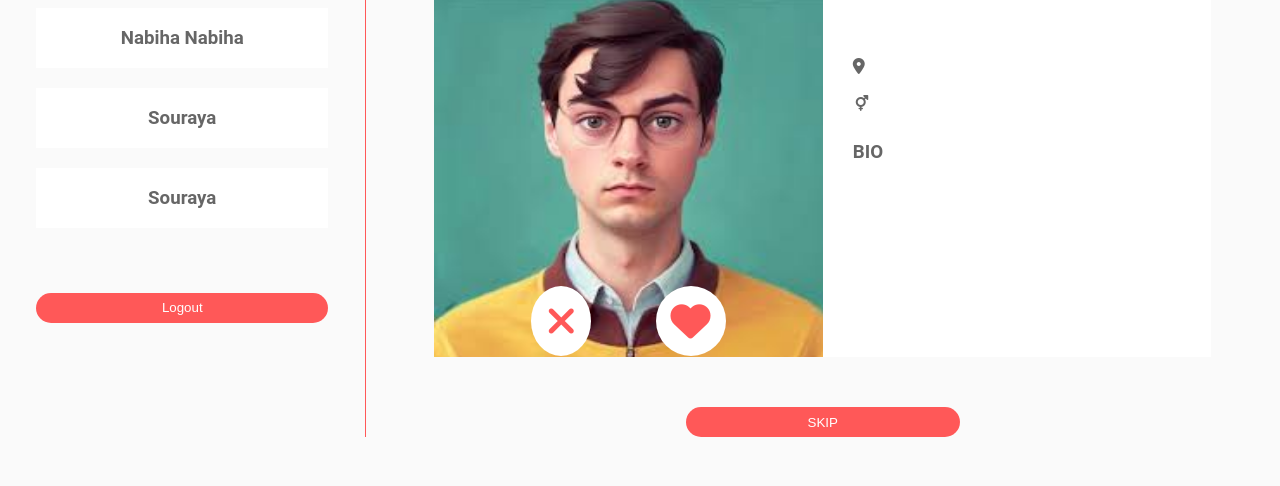
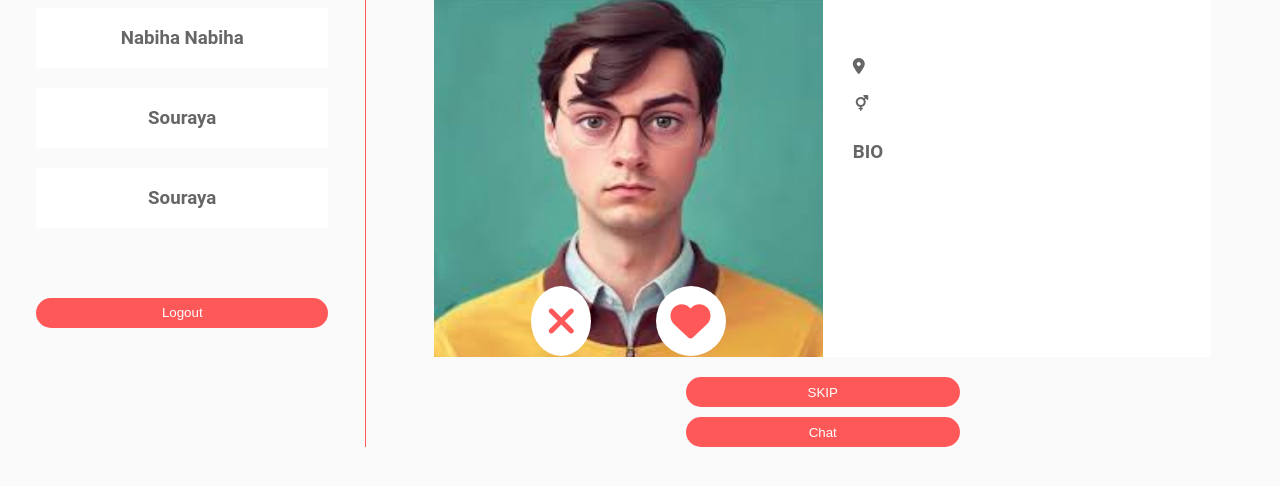
Before and after one commit to james-mahfouz/dating_app_fe, a plain HTML site: page index.html in a window 1280 px wide. Shown: the part 228-714 px from the top of the page. Drawn offline with nearby package versions, Linux system fonts and the light colour scheme; no server answers; sample sign-in values are in the browser's storage.

Commit message:
adjusted the skip button and made the chat button

```diff
--- a/index.html
+++ b/index.html
@@ -79,7 +79,8 @@
                     </div>
                 </div>
             </div>
-            <button id="skip">SKIP</button>
+            <button class="skip_chat" id="skip">SKIP</button>
+            <button class="skip_chat" id="chat">Chat</button>
         </section>
 
     </div>
--- a/javascript/script.js
+++ b/javascript/script.js
@@ -726,6 +726,7 @@ workshop_pages.load_index = async () => {
     })
 
     skip.addEventListener('click', () =>{
+        change_index()
         if(user_sugg.pictures[0]==null){
             change_suggestions(user_sugg.name,user_sugg.age, user_sugg.country, user_sugg.genders_id,user_sugg.description)
         }else{
--- a/styles/styles.css
+++ b/styles/styles.css
@@ -210,15 +210,19 @@ a{
 
 }
 
-#skip{
+.skip_chat{
     width: 30%;
     height: 30px;
-    margin-top: 50px;
+    margin-top: 20px;
     background-color: #FF5858;
     border-radius: 50px;
     color: #fff;
     border: none;
     cursor: pointer;
+}
+
+#chat{
+    margin-top: 10px;
 }
 
 #sugg_bio{
@@ -247,7 +251,7 @@ a{
         align-items: start;
     }
 
-    #skip{
+    .skip_chat{
         margin-left: 250px;
     }
 }
```
